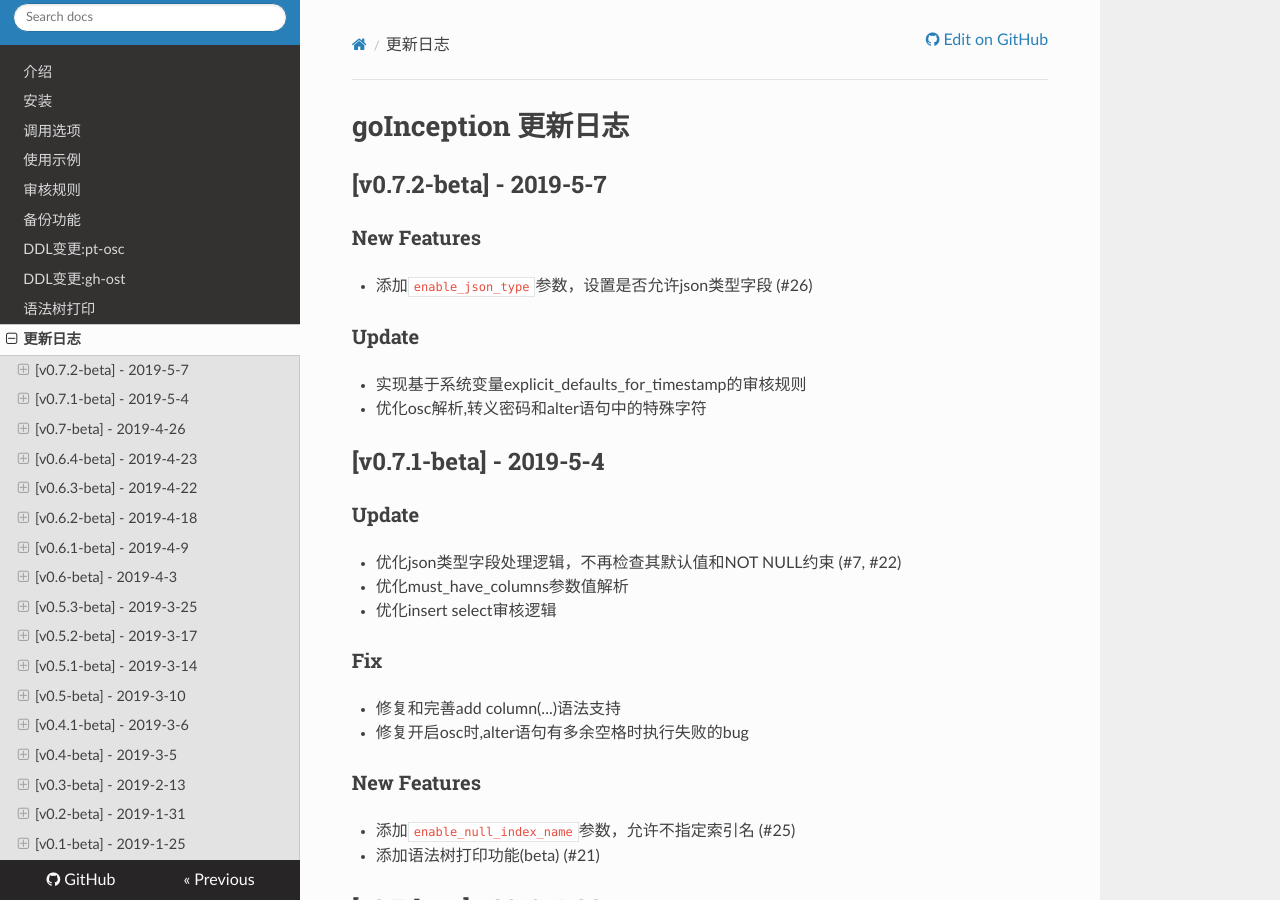
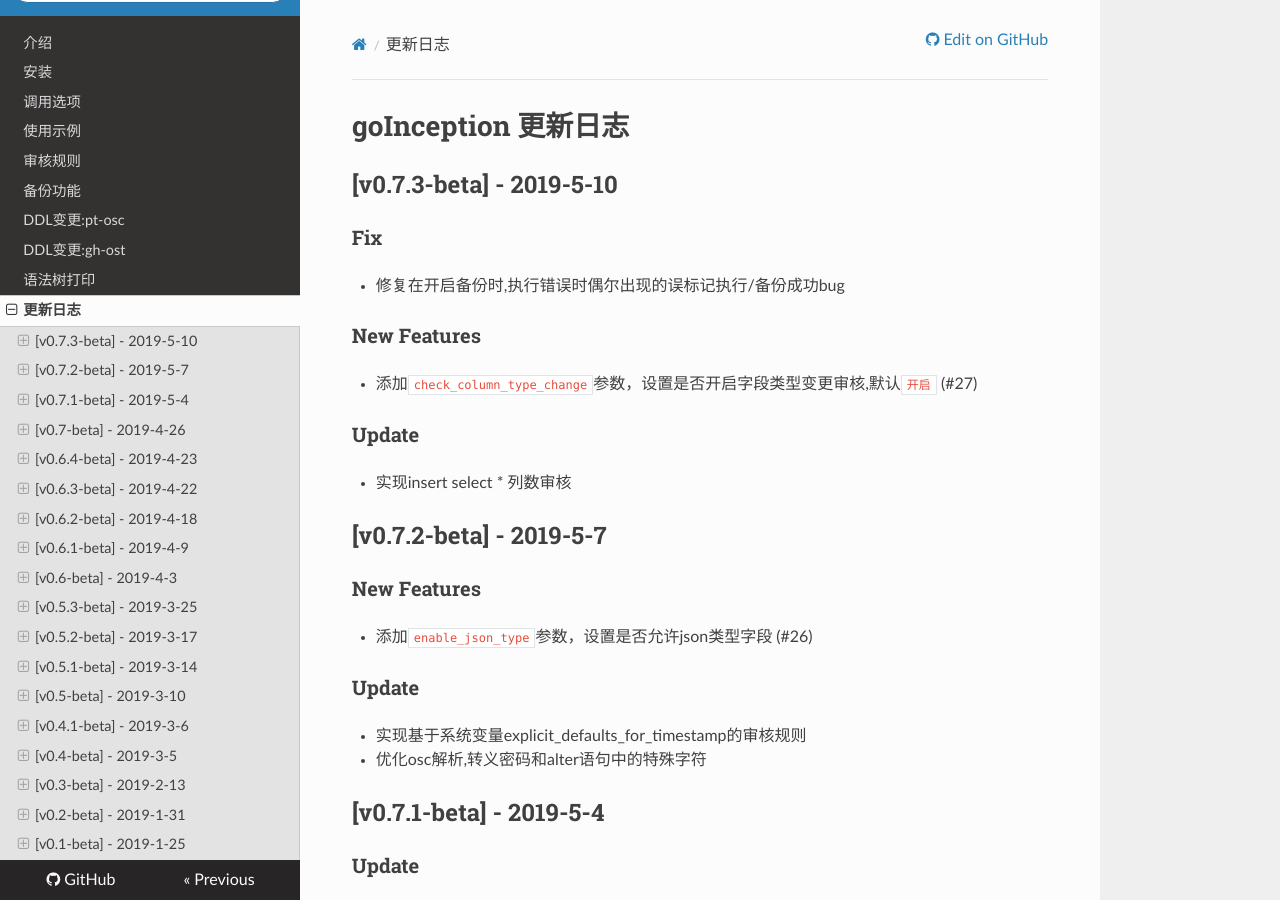
Before and after one commit to hanchuanchuan/goInception, an MkDocs documentation site: the page built from docs/changelog.md, in a window 1280 px wide and 900 px high. Built offline with MkDocs 1.6.1, drawn with Linux system fonts in a browser that asks for light colours; nearby versions of some CDN libraries.

Commit message:
release: v0.7.3

```diff
--- a/docs/changelog.md
+++ b/docs/changelog.md
@@ -1,4 +1,16 @@
 # goInception 更新日志
+
+
+## [v0.7.3-beta] - 2019-5-10
+
+### Fix
+* 修复在开启备份时,执行错误时偶尔出现的误标记执行/备份成功bug
+
+### New Features
+* 添加`check_column_type_change`参数，设置是否开启字段类型变更审核,默认`开启` (#27)
+
+### Update
+* 实现insert select * 列数审核
 
 
 ## [v0.7.2-beta] - 2019-5-7
```
